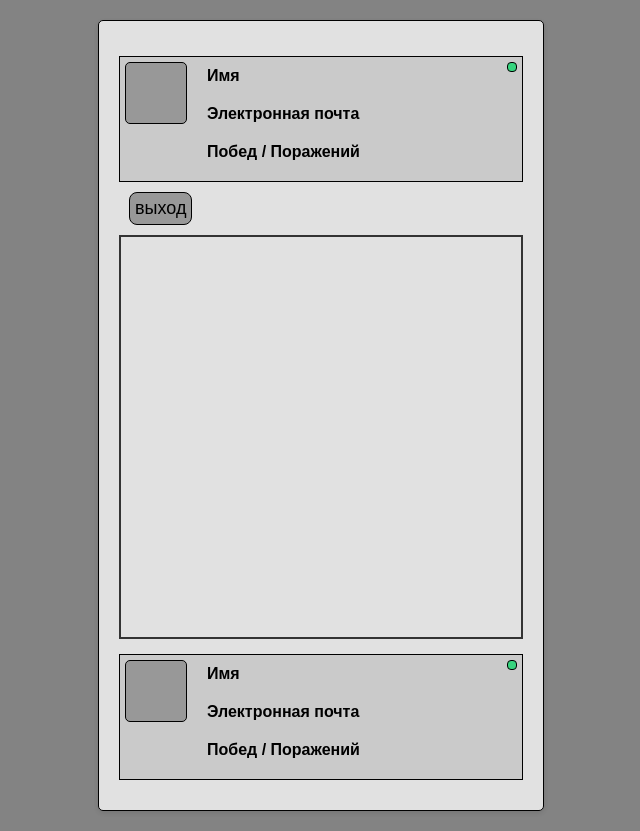
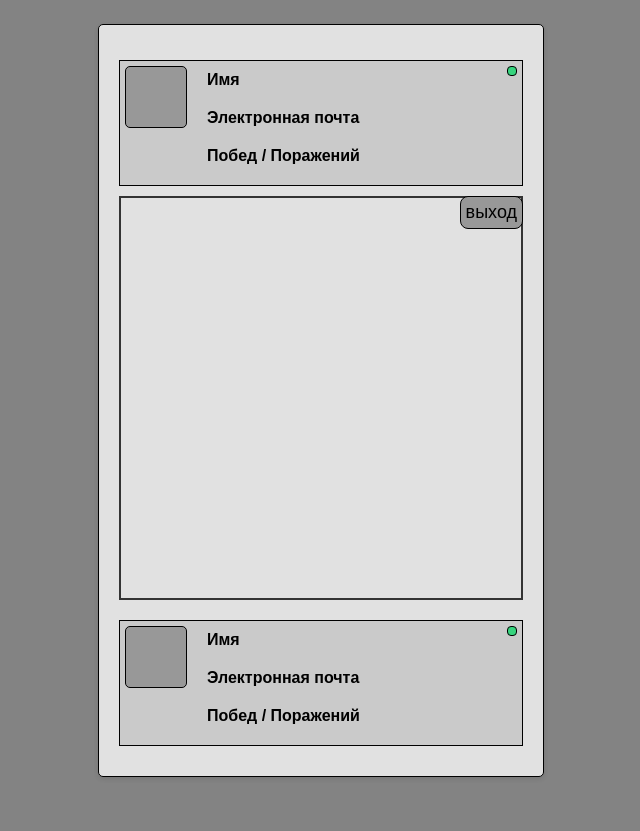
Before and after one commit to FuNFoBzzz2/FireCheck, a PHP site: page /party.html in a window 1280 px wide. Shown: the whole page, without its empty margins (319-959 px from the left). After the commit the page ends 777 px from the top, so only its background shows below. Run offline with PHP 8.4, Linux system fonts and the light colour scheme; some libraries are stand-ins or nearby versions.

Commit message:
Add files via upload

```diff
--- a/assets/custom.css
+++ b/assets/custom.css
@@ -65,6 +65,19 @@ body {
     text-decoration: none; /* Убираем подчеркивание */
     transition: background-color 0.3s ease; /* Плавный переход цвета */
   }
+  .game-container {
+    position: relative; /* Делаем контейнер относительным для позиционирования кнопки */
+    margin-bottom: 20px;
+}
+
+#leave {
+    position: absolute; /* Абсолютное позиционирование кнопки */
+    top: 0; /* Выравниваем по верхнему краю */
+    right: 0; /* Выравниваем по правому краю */
+    margin: 0; /* Убираем отступы */
+    z-index: 1; /* Убедимся, что кнопка поверх других элементов */
+}
+
   .board {
    /* Используем grid-разметку для создания сетки */
    display: grid;
@@ -73,6 +86,8 @@ body {
    /* Устанавливаем, что между клетками не будет промежутков */
    gap: 0;
    border: 2px solid #333;
+   position: relative; /* Для корректного позиционирования кнопки */
+   z-index: 0; /* Доска под кнопкой */
   }
   .cell {
    width: 50px;
--- a/party.html
+++ b/party.html
@@ -30,9 +30,10 @@
                 </div>
             </div>
         </div>
-        <button id="leave" class="href" >выход</button>
-        <div class="board" id="board"></div>
-        <!-- <script src="./src/game_online.js"></script> -->
+        <div class="game-container">
+            <div class="board" id="board"></div>
+            <button id="leave" class="href">выход</button>
+        </div>
         <div class="player-content">
         <div class="list-group">
             <div class="Image"></div>
```
